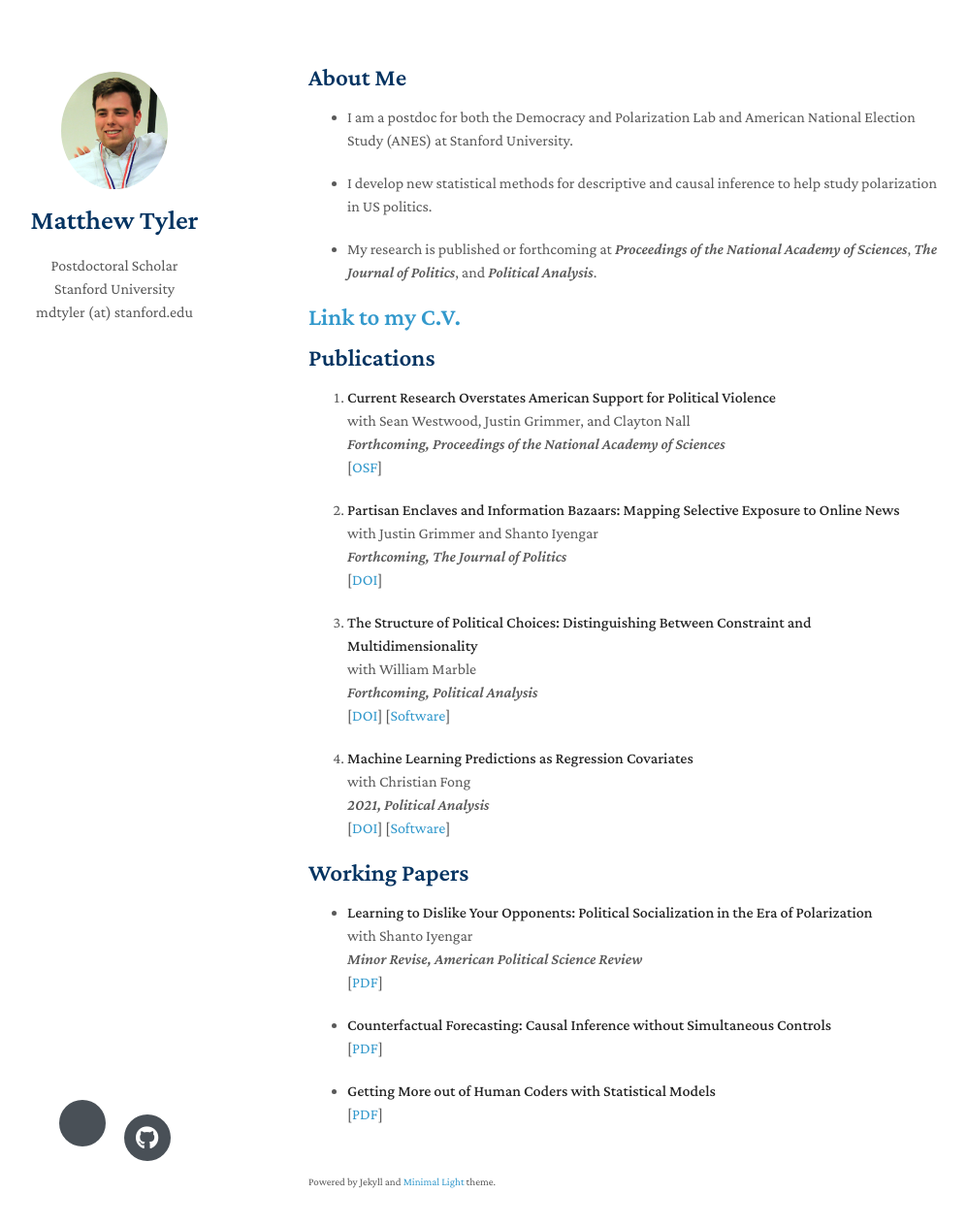
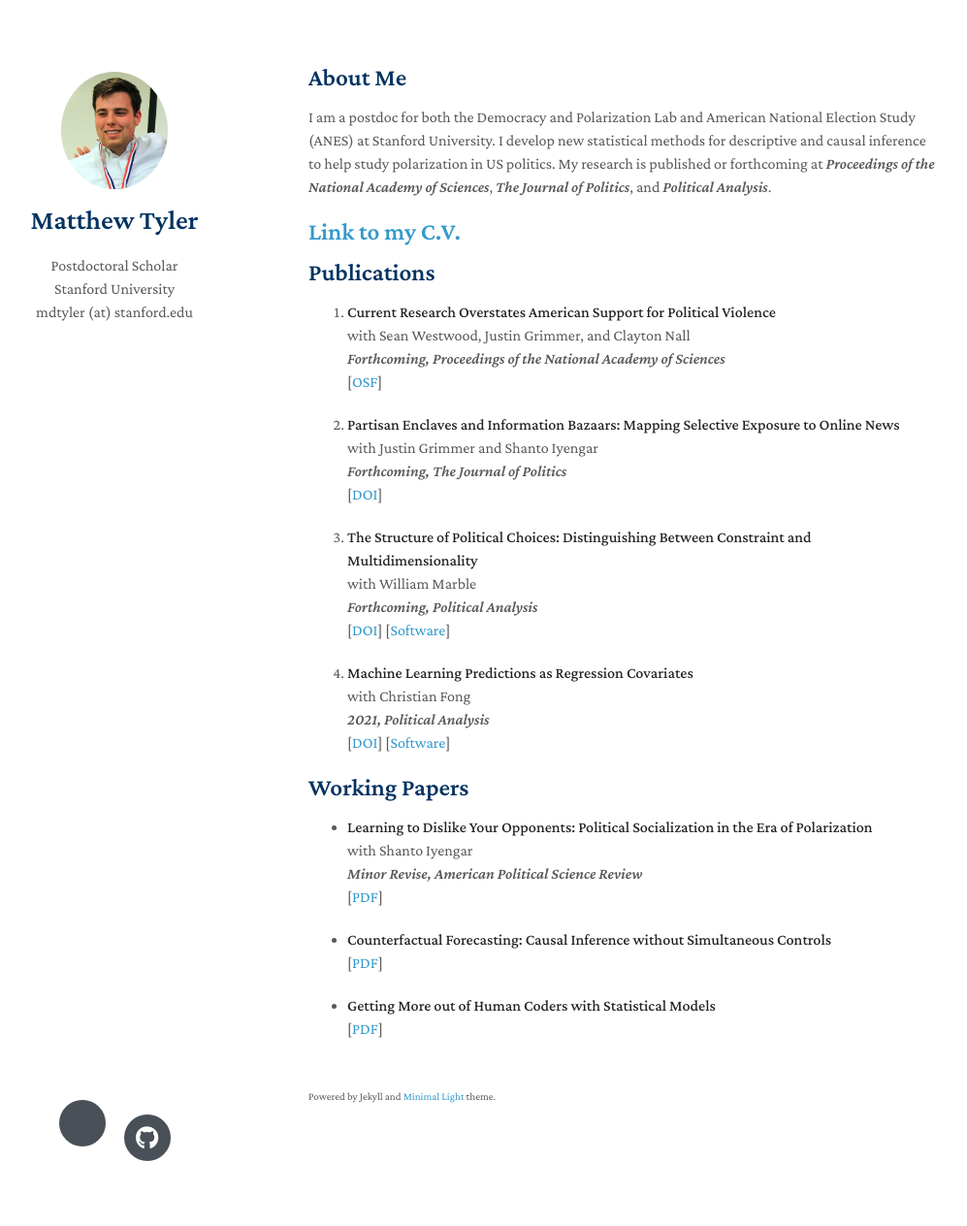
Before and after one commit to matthewtyler/matthewtyler.github.io, a Jekyll site: the page built from index.md, in a window 1280 px wide and 1299 px high. Shown: the top 1264 px of the window at 97% size, without its empty margins (152-1149 px from the left). Built offline with Jekyll 4.4.1, drawn with Linux system fonts in a browser that asks for light colours; nearby versions of some CDN libraries; a style sheet for code colours, icons or effects is not loaded; our own code applies the rules of GitHub Pages for plain Markdown files.

```diff
--- a/index.md
+++ b/index.md
@@ -4,11 +4,7 @@ layout: homepage
 
 ## About Me
 
-- I am a postdoc for both the Democracy and Polarization Lab and American National Election Study (ANES) at Stanford University.
-
-- I develop new statistical methods for descriptive and causal inference to help study polarization in US politics.
-
-- My research is published or forthcoming at *Proceedings of the National Academy of Sciences*, *The Journal of Politics*, and *Political Analysis*.
+I am a postdoc for both the Democracy and Polarization Lab and American National Election Study (ANES) at Stanford University. I develop new statistical methods for descriptive and causal inference to help study polarization in US politics. My research is published or forthcoming at *Proceedings of the National Academy of Sciences*, *The Journal of Politics*, and *Political Analysis*.
 
 ## [Link to my C.V.](https://www.dropbox.com/s/sm0pfjekpzdykd7/CV.pdf?dl=0)
 
```
